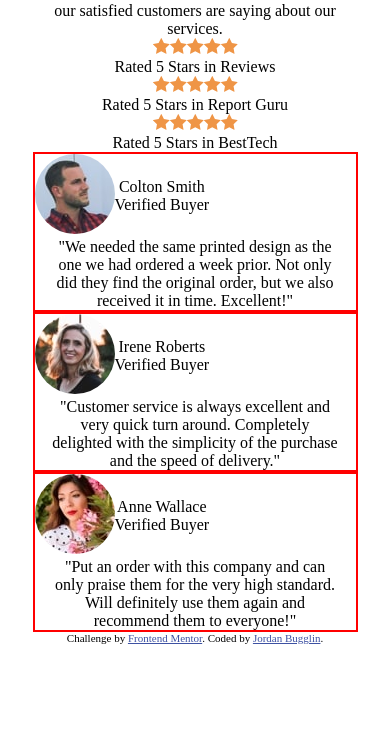
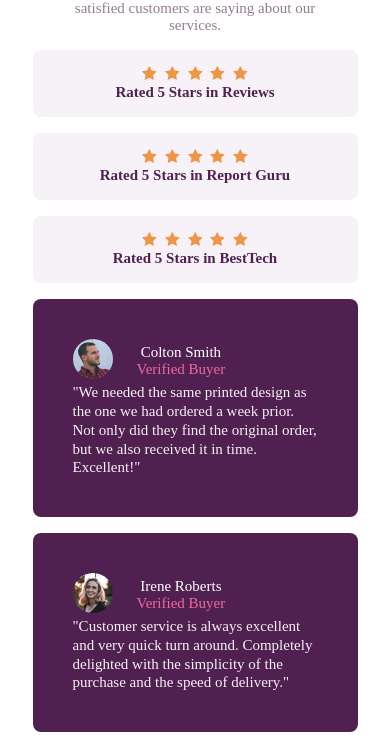
Before and after one commit to Jbugglin/social-proof, a plain HTML site: page index.html in a window 390 px wide. Shown: the part 175-922 px from the top of the page. Before the commit the page ends 844 px from the top, so only its background shows below. Drawn offline with Linux system fonts and the light colour scheme.

Commit message:
Update - styling
I further styled the page. Still not complete but not too far off from finishing up the mobile viewport.

```diff
--- a/index.html
+++ b/index.html
@@ -23,17 +23,35 @@
 
         <section class="ratings">
           <div class="rating">
-              <div class="star-score"></div>
+              <div class="star-score">
+                <img src="./images/icon-star.svg" alt="Star Rating">
+                <img src="./images/icon-star.svg" alt="Star Rating">
+                <img src="./images/icon-star.svg" alt="Star Rating">
+                <img src="./images/icon-star.svg" alt="Star Rating">
+                <img src="./images/icon-star.svg" alt="Star Rating">
+              </div>
               <span>Rated 5 Stars in Reviews</span>
           </div>
 
           <div class="rating">
-              <div class="star-score"></div>
+              <div class="star-score">
+                <img src="./images/icon-star.svg" alt="Star Rating">
+                <img src="./images/icon-star.svg" alt="Star Rating">
+                <img src="./images/icon-star.svg" alt="Star Rating">
+                <img src="./images/icon-star.svg" alt="Star Rating">
+                <img src="./images/icon-star.svg" alt="Star Rating">
+              </div>
               <span>Rated 5 Stars in Report Guru</span>
           </div>
 
           <div class="rating">
-              <div class="star-score"></div>
+              <div class="star-score">
+                <img src="./images/icon-star.svg" alt="Star Rating">
+                <img src="./images/icon-star.svg" alt="Star Rating">
+                <img src="./images/icon-star.svg" alt="Star Rating">
+                <img src="./images/icon-star.svg" alt="Star Rating">
+                <img src="./images/icon-star.svg" alt="Star Rating">
+              </div>
               <span>Rated 5 Stars in BestTech</span>
           </div>
         </section>
--- a/style.css
+++ b/style.css
@@ -1,5 +1,10 @@
 :root {
+    --pri-very-dark-magenta: hsl(300, 43%, 22%);
+    --pri-soft-pink: hsl(333, 80%, 67%);
 
+    --neu-dark-grayish-magenta: hsl(303, 10%, 53%);
+    --neu-light-grayish-magenta: hsl(300, 24%, 96%);
+    --neu-white: hsl(0, 0%, 100%);
 }
 
 *, *::after, *::before {
@@ -17,6 +22,7 @@ body {
     display: flex;
     flex-direction: column;
     align-items: center;
+    font-size: 15px;
 }
 
 main {
@@ -26,38 +32,69 @@ main {
 
 h1 {
     font-size: 2.5rem;
+    color: var(--pri-very-dark-magenta);
 }
 
 main p {
     padding: 0rem 1rem;
+    color: var(--neu-dark-grayish-magenta);
 }
-
 
 .rating {
     display: flex;
     flex-direction: column;
     justify-content: center;
     align-items: center;
+    background-color: var(--neu-light-grayish-magenta);
+    border-radius: 0.5rem;
+    margin: 1rem 0rem;
+    padding: 1rem;
 }
 
-.star-score {
-    background-image: url(./images/icon-star.svg);
-    background-repeat: repeat-x;
-    width: 85px;
-    height: 20px;
+.star-score img {
+    width: 15px;
+    margin: 0rem 0.125rem;
+}
+
+.rating span {
+    color: var(--pri-very-dark-magenta);
+    font-weight: 800;
 }
 
 .review {
-    border: 2px solid red;
+    border-radius: 0.5rem;
+    margin: 1rem 0rem;
+    background-color: var(--pri-very-dark-magenta);
+    padding: 2.5rem 1.5rem;
 }
 
 .reviewer {
     display: flex;
     align-items: center;
+    margin: 0rem 0rem 0rem 1rem;
+}
+
+.reviewer-info {
+    margin: 0rem 0rem 0rem 1.5rem;
+}
+
+.reviewer-name {
+    color: white;
+}
+
+.reviewer-title {
+    color: var(--pri-soft-pink);
 }
 
 .reviewer img {
     border-radius: 50%;
+    width: 40px;
+}
+
+.quote {
+    color: var(--neu-light-grayish-magenta);
+    text-align: left;
+    line-height: 1.25;
 }
 
 .attribution {
```
